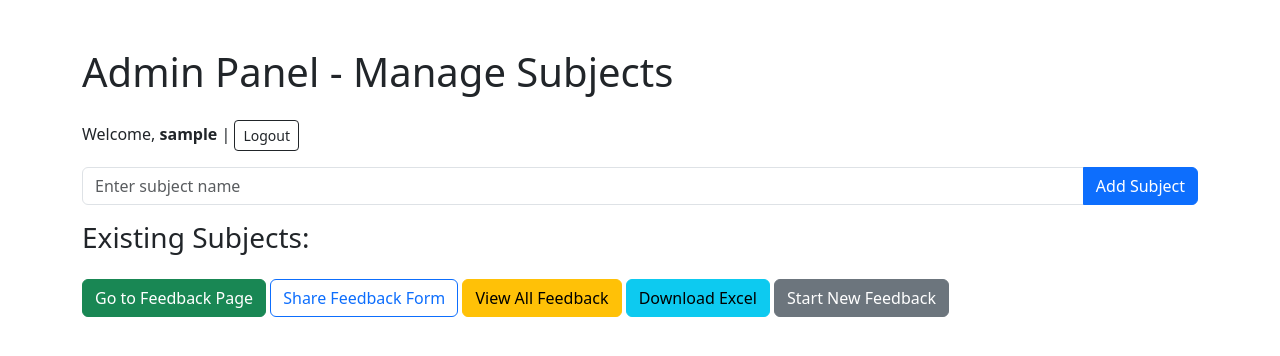
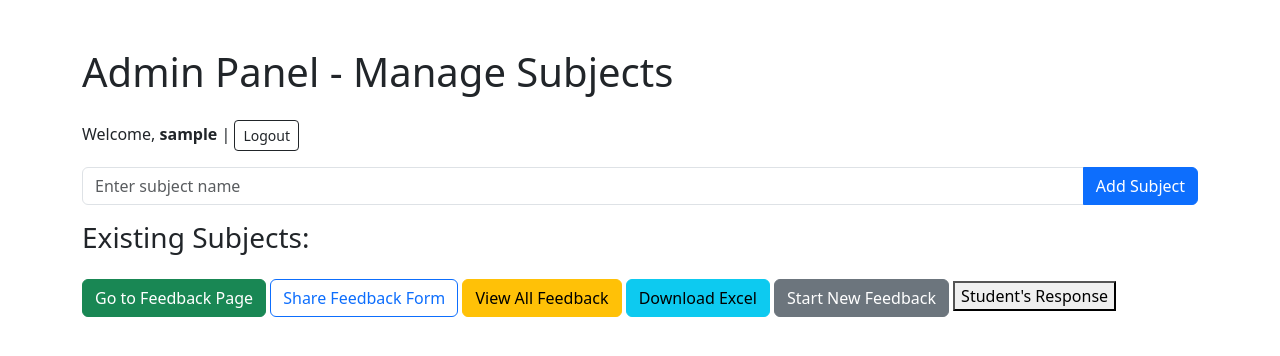
Before and after one commit to Yuvaraj-Naicker/EasyFeedback, a Flask app: page /admin in a window 1280 px wide. Shown: the top 356 px of the page. Run offline with Flask 3, Linux system fonts and the light colour scheme; the visitor is signed in with stand-in values (Sample User, id 1); data that the repository does not hold is empty.

Commit message:
Update admin.html

```diff
--- a/templates/admin.html
+++ b/templates/admin.html
@@ -1,5 +1,6 @@
 <!DOCTYPE html>
 <html lang="en">
+
 <head>
     <meta charset="UTF-8">
     <title>Admin Panel</title>
@@ -12,11 +13,13 @@
         }
     </script>
 </head>
+
 <body class="container mt-5">
 
     <h1 class="mb-4">Admin Panel - Manage Subjects</h1>
     <p>Welcome, <strong>{{ session['username'] }}</strong> |
-   <a href="/logout" class="btn btn-sm btn-outline-dark">Logout</a></p>
+        <a href="/logout" class="btn btn-sm btn-outline-dark">Logout</a>
+    </p>
 
     <form method="POST" class="mb-3">
         <div class="input-group">
@@ -35,11 +38,9 @@
         {% endfor %}
     </ul>
 
-<a href="/feedback?user_id={{ session['user_id'] }}"
-   class="btn btn-success" target="_blank">Go to Feedback Page</a>
+    <a href="/feedback?user_id={{ session['user_id'] }}" class="btn btn-success" target="_blank">Go to Feedback Page</a>
 
-<button class="btn btn-outline-primary"
-        onclick="copyLink({{ session['user_id'] }})">Share Feedback Form</button>
+    <button class="btn btn-outline-primary" onclick="copyLink({{ session['user_id'] }})">Share Feedback Form</button>
 
     <a href="/view_feedback" class="btn btn-warning">View All Feedback</a>
     <a href="/export_excel" class="btn btn-info">Download Excel</a>
@@ -47,6 +48,8 @@
         onclick="return confirm('Start new feedback? This will delete all subjects and feedback!')">
         Start New Feedback
     </a>
+    <a href="{{ url_for('student_responses') }}"><button>Student's Response</button></a>
 
 </body>
+
 </html>
```
Lines whose indentation alone changed are shown as unchanged.
